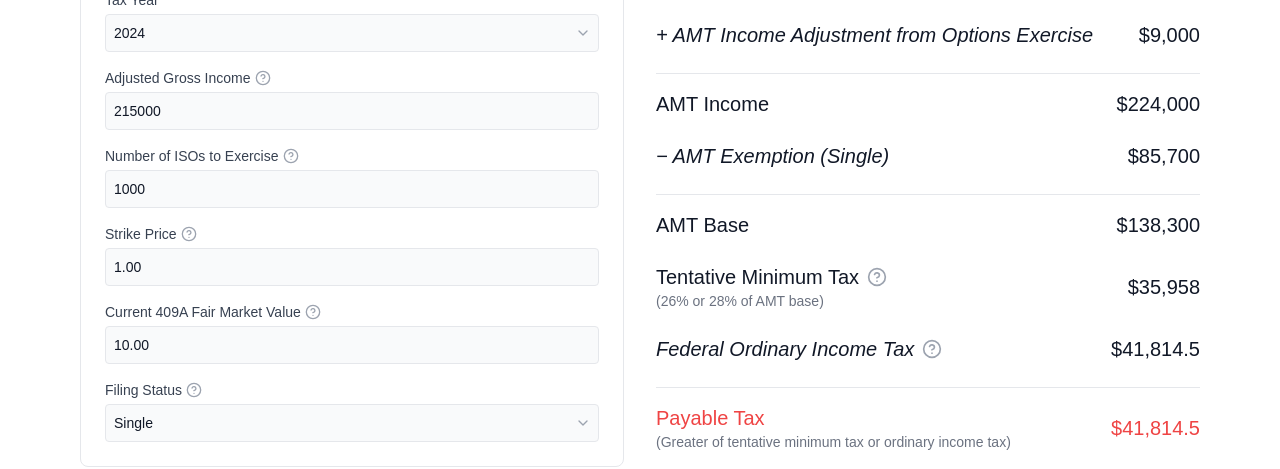
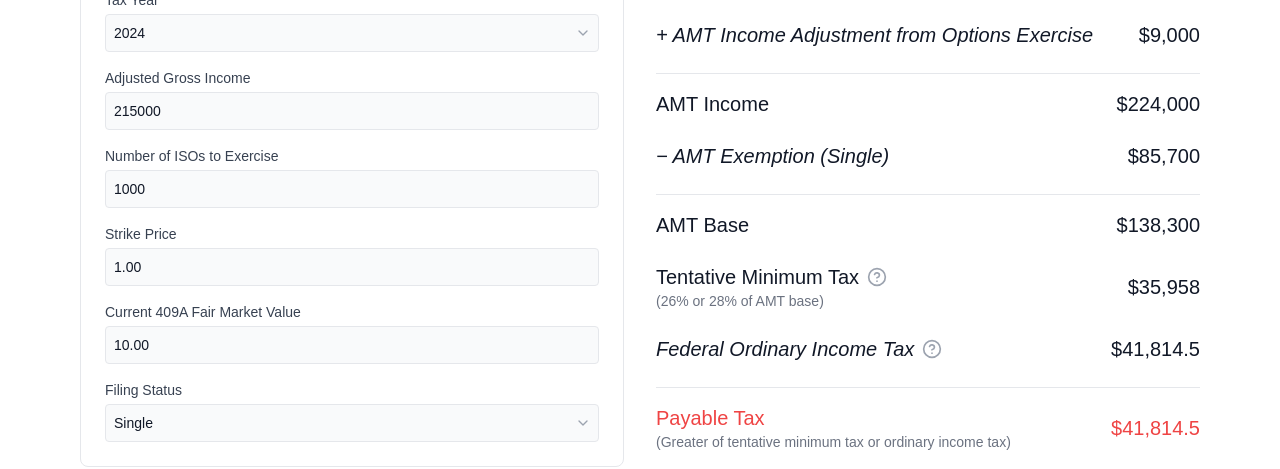
Before and after one commit to prodmason/iso-options-calc, a Next.js app: page / in a window 1280 px wide. Shown: the part 207-676 px from the top of the page. Built offline with nearby package versions, Linux system fonts and the light colour scheme.

Commit message:
Update OptionCalculator.tsx

```diff
--- a/components/OptionCalculator.tsx
+++ b/components/OptionCalculator.tsx
@@ -298,7 +298,6 @@ export default function OptionCalculator() {
                             <div className="space-y-1">
                                 <div className="flex items-center gap-1">
                                     <label className="text-sm text-gray-700">Adjusted Gross Income</label>
-                                    <HelpCircle className="h-4 w-4 text-gray-400" />
                                 </div>
                                 <input
                                     type="text"
@@ -312,7 +311,6 @@ export default function OptionCalculator() {
                             <div className="space-y-1">
                                 <div className="flex items-center gap-1">
                                     <label className="text-sm text-gray-700">Number of ISOs to Exercise</label>
-                                    <HelpCircle className="h-4 w-4 text-gray-400" />
                                 </div>
                                 <input
                                     type="text"
@@ -326,7 +324,6 @@ export default function OptionCalculator() {
                             <div className="space-y-1">
                                 <div className="flex items-center gap-1">
                                     <label className="text-sm text-gray-700">Strike Price</label>
-                                    <HelpCircle className="h-4 w-4 text-gray-400" />
                                 </div>
                                 <input
                                     type="text"
@@ -340,7 +337,6 @@ export default function OptionCalculator() {
                             <div className="space-y-1">
                                 <div className="flex items-center gap-1">
                                     <label className="text-sm text-gray-700">Current 409A Fair Market Value</label>
-                                    <HelpCircle className="h-4 w-4 text-gray-400" />
                                 </div>
                                 <input
                                     type="text"
@@ -354,7 +350,6 @@ export default function OptionCalculator() {
                             <div className="space-y-1">
                                 <div className="flex items-center gap-1">
                                     <label className="text-sm text-gray-700">Filing Status</label>
-                                    <HelpCircle className="h-4 w-4 text-gray-400" />
                                 </div>
                                 <div className="relative">
                                     <select
```
